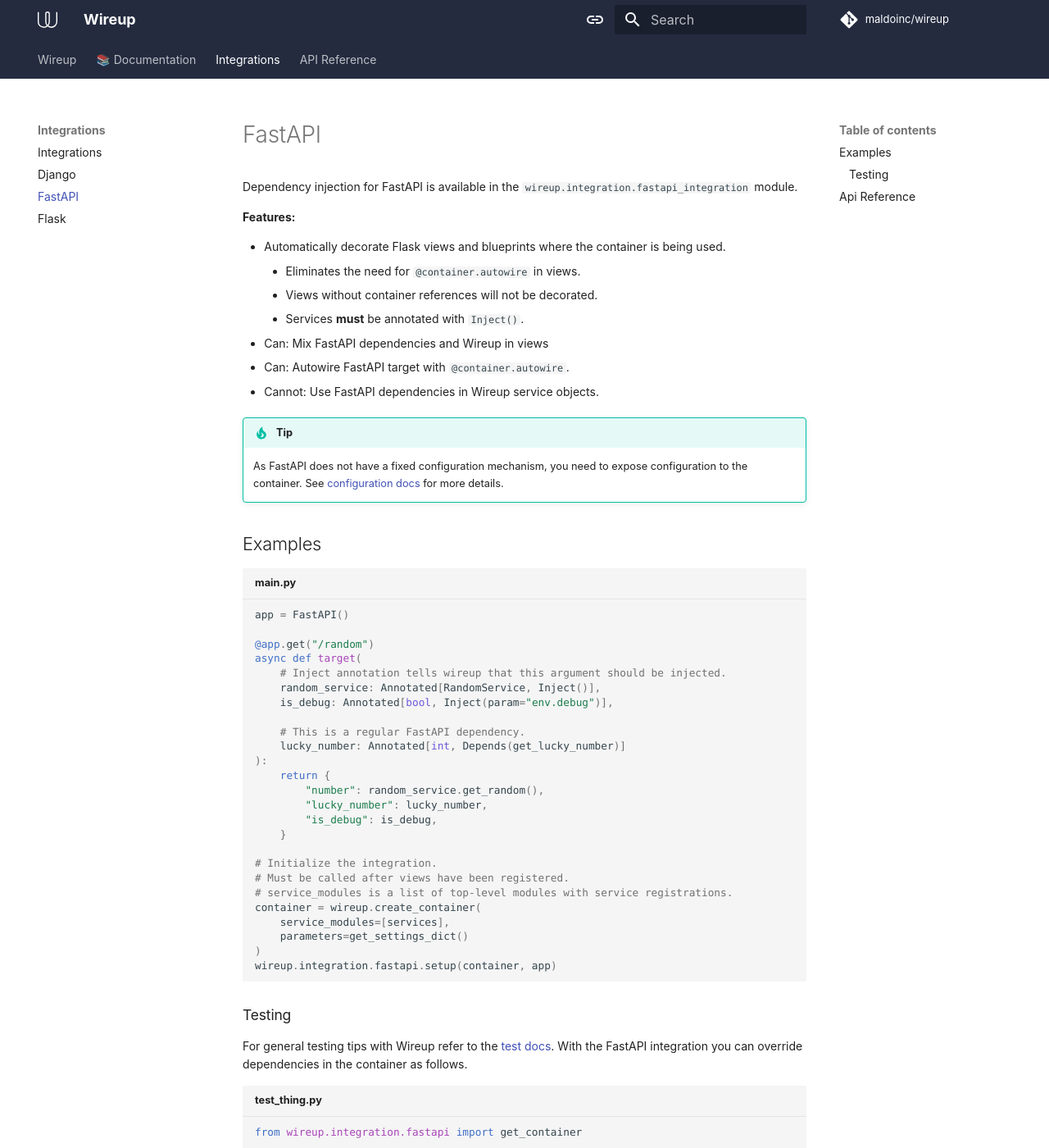
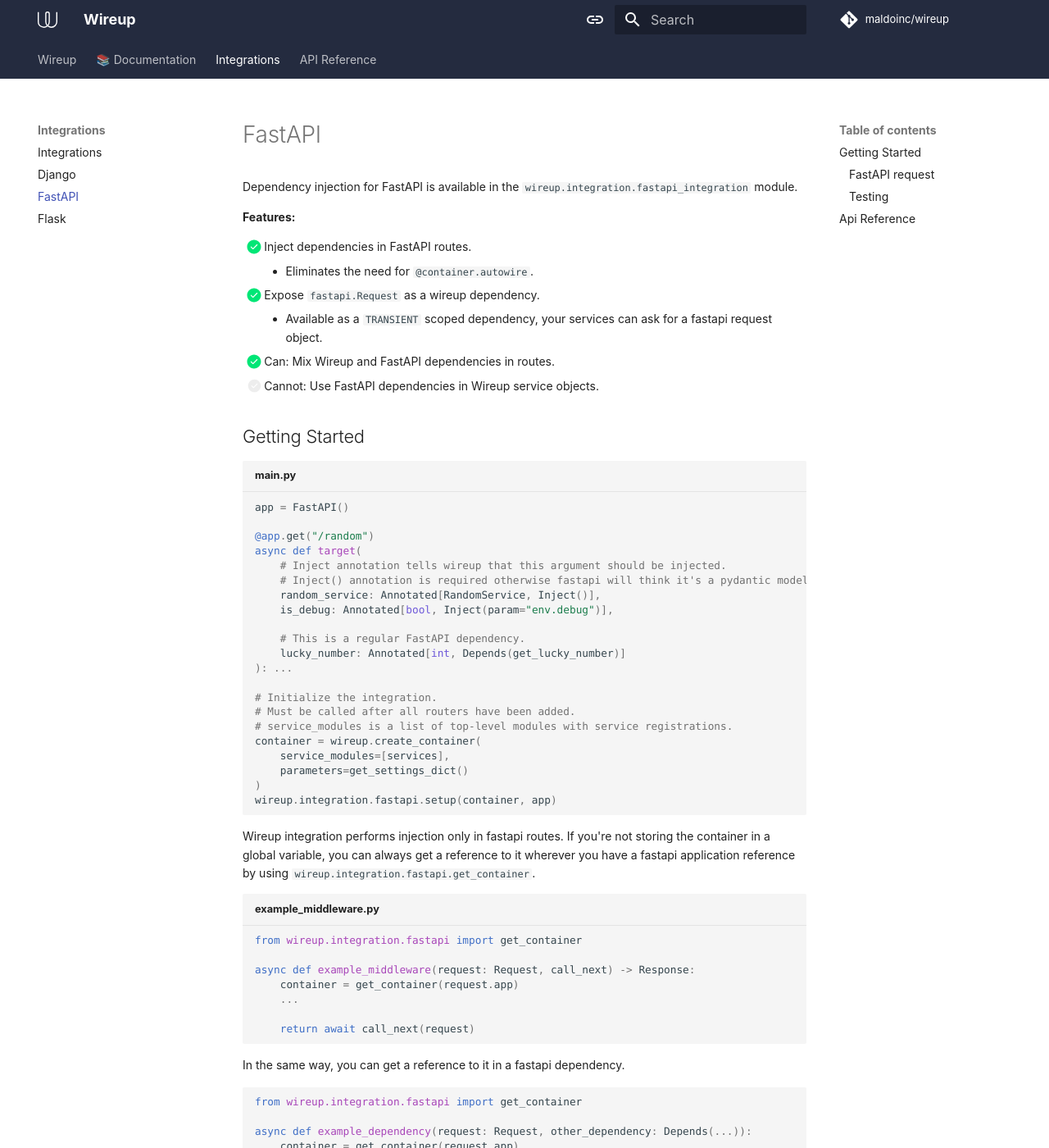
Before and after one commit to maldoinc/wireup, an MkDocs documentation site: the page built from docs/pages/integrations/fastapi.md, in a window 1280 px wide and 1400 px high. Shown: the whole window at 82% size. Built offline with MkDocs 1.6.1 and Material for MkDocs 9.7.7, drawn with Linux system fonts in a browser that asks for light colours; some web fonts are replaced; comment, search, counter and statistics services are not loaded; the version menu is left out; some of the changed text lies outside the part shown.

Commit message:
Update fastapi integration docs

````diff
--- a/docs/pages/integrations/fastapi.md
+++ b/docs/pages/integrations/fastapi.md
@@ -1,21 +1,15 @@
 Dependency injection for FastAPI is available in the `wireup.integration.fastapi_integration` module.
-
 
 **Features:**
 
-* Automatically decorate Flask views and blueprints where the container is being used.
-    * Eliminates the need for `@container.autowire` in views.
-    * Views without container references will not be decorated.
-    * Services **must** be annotated with `Inject()`.
-* Can: Mix FastAPI dependencies and Wireup in views
-* Can: Autowire FastAPI target with `@container.autowire`.
-* Cannot: Use FastAPI dependencies in Wireup service objects.
+- [x] Inject dependencies in FastAPI routes.
+    * Eliminates the need for `@container.autowire`.
+- [x] Expose `fastapi.Request` as a wireup dependency.
+    * Available as a `TRANSIENT` scoped dependency, your services can ask for a fastapi request object.
+- [x] Can: Mix Wireup and FastAPI dependencies in routes.
+- [ ] Cannot: Use FastAPI dependencies in Wireup service objects.
 
-!!! tip
-    As FastAPI does not have a fixed configuration mechanism, you need to expose
-    configuration to the container. See [configuration docs](../configuration.md) for more details.
-
-## Examples
+## Getting Started
 
 ```python title="main.py"
 app = FastAPI()
@@ -23,26 +17,63 @@ app = FastAPI()
 @app.get("/random")
 async def target(
     # Inject annotation tells wireup that this argument should be injected.
+    # Inject() annotation is required otherwise fastapi will think it's a pydantic model.
     random_service: Annotated[RandomService, Inject()],
     is_debug: Annotated[bool, Inject(param="env.debug")],
 
     # This is a regular FastAPI dependency.
     lucky_number: Annotated[int, Depends(get_lucky_number)]
-):
-    return {
-        "number": random_service.get_random(),
-        "lucky_number": lucky_number,
-        "is_debug": is_debug,
-    }
+): ...
 
 # Initialize the integration.
-# Must be called after views have been registered.
+# Must be called after all routers have been added.
 # service_modules is a list of top-level modules with service registrations.
 container = wireup.create_container(
     service_modules=[services],
     parameters=get_settings_dict()
 )
 wireup.integration.fastapi.setup(container, app)
+```
+
+Wireup integration performs injection only in fastapi routes. If you're not storing the container in a global variable,
+you can always get a reference to it wherever you have a fastapi application reference
+by using `wireup.integration.fastapi.get_container`.
+
+```python title="example_middleware.py"
+from wireup.integration.fastapi import get_container
+
+async def example_middleware(request: Request, call_next) -> Response:
+    container = get_container(request.app)
+    ...
+
+    return await call_next(request)
+```
+
+
+In the same way, you can get a reference to it in a fastapi dependency.
+```python
+from wireup.integration.fastapi import get_container
+
+async def example_dependency(request: Request, other_dependency: Depends(...)):
+    container = get_container(request.app)
+    ...
+```
+
+### FastAPI request
+
+A key feature of the integration is to expose `fastapi.Request` and `starlette.requests.Request` objects in wireup.
+
+Services depending on it should be transient, so that you get a fresh copy
+every time with the current request being processed.
+
+```python
+@service(lifetime=ServiceLifetime.TRANSIENT)
+class HttpAuthenticationService:
+    def __init__(self, request: fastapi.Request) -> None: ...
+
+
+@service(lifetime=ServiceLifetime.TRANSIENT)
+def example_factory(request: fastapi.Request) -> ExampleService: ...
 ```
 
 ### Testing
````
